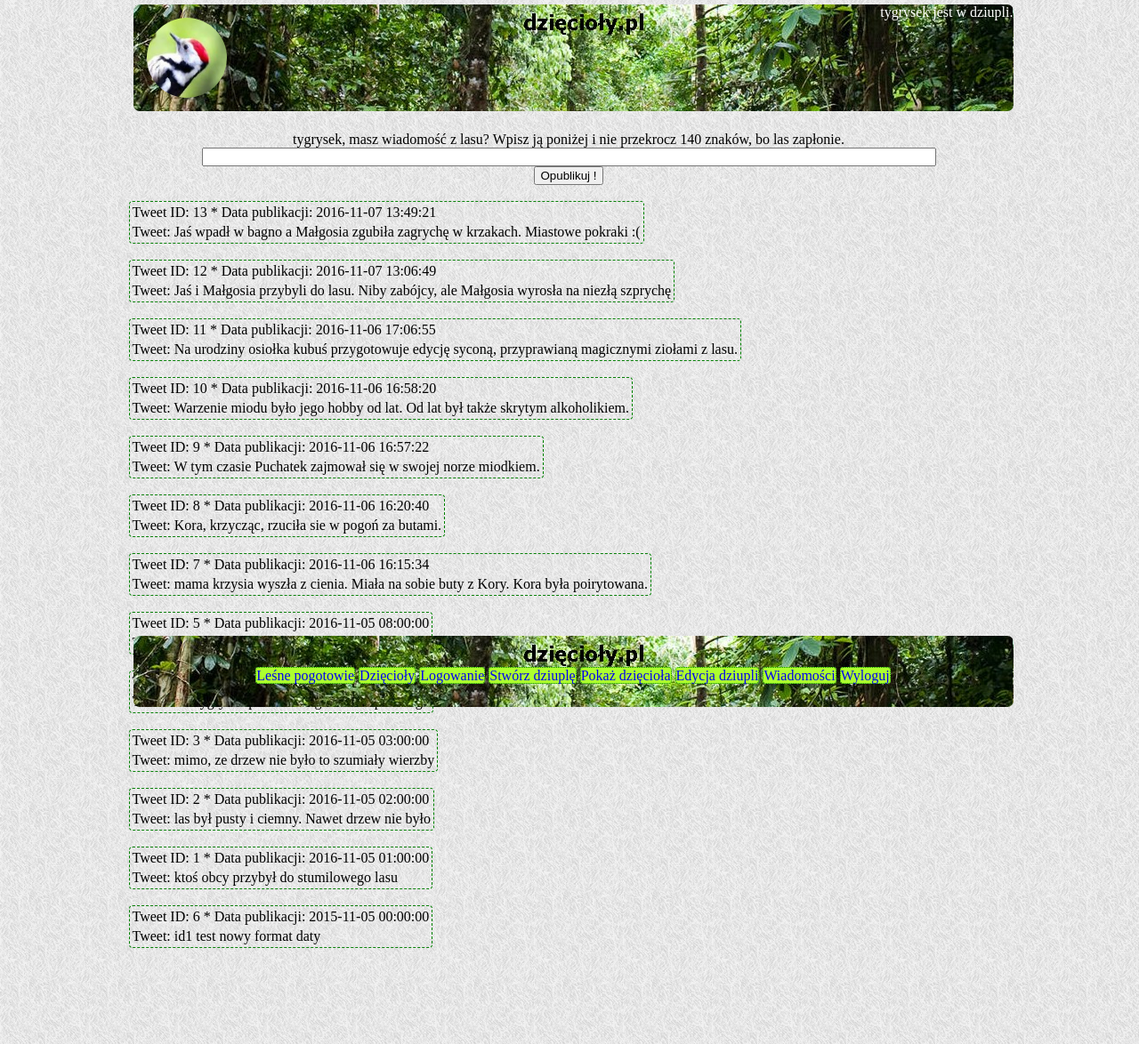
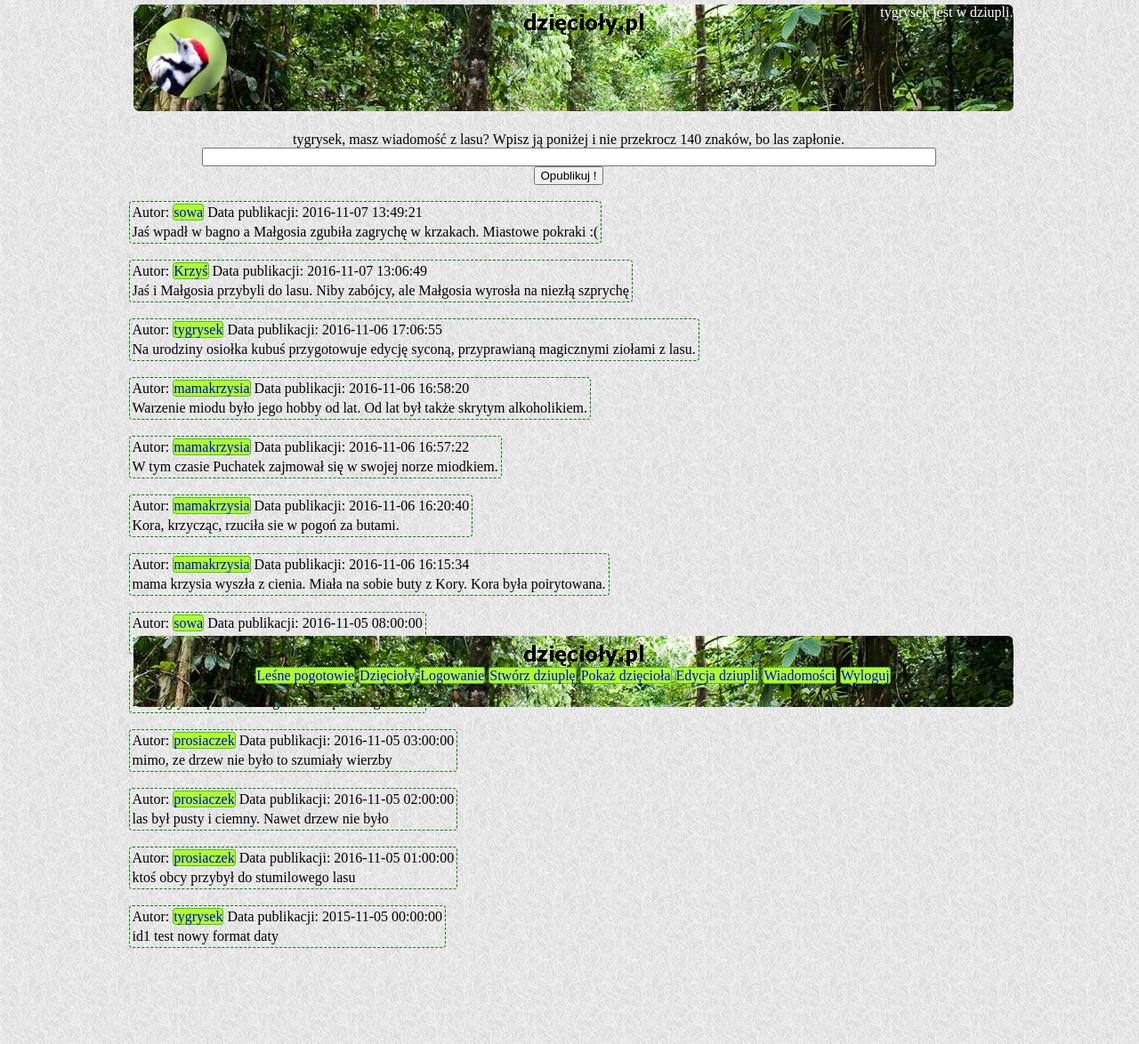
Before and after one commit to ccwrc/warsztat_2_twitter, a PHP site: page / in a window 1280 px wide. Shown: the whole page at 89% size. Run offline with PHP 8.4, Linux system fonts and the light colour scheme; a user stored in the database is signed in; data comes from the database, SQL or seed files in the repository.

Commit message:
zadanie 3 - OK

```diff
--- a/index.php
+++ b/index.php
@@ -32,9 +32,6 @@
         $newTweet->saveToDb($conn);
         unset($_POST['newtweet']);
   }
-
-
-
 
   $conn->close();
   $conn = null;
@@ -83,9 +80,27 @@
       </center> <br/>
 <?php
 // wersja testowa, do poprawy i w tabele
-    $conn = getDbConnection();
+$conn = getDbConnection();
 
-    $sql = "SELECT * FROM tweet ORDER BY tweet_date DESC LIMIT 60"; // dodalem limit zeby to jakos wygladalo
+$allTweets = Tweet::loadAllTweets($conn);
+
+foreach ($allTweets as $tweet) {
+    $userId = $tweet->getUserId();
+    $tweetId = $tweet->getId();
+
+    echo "<table class='tweet'>";
+    echo "<tr><td> ";
+    echo "Autor: <a href=\"showuser.php?strangeuser=$userId\">" .User::loadUserById($conn, $userId)->getUsername(). "</a> ";
+    echo "Data publikacji: " . $tweet->getCreationDate();
+    echo "</td></tr> <tr><td>";
+    echo $tweet->getText();
+    echo "</td></tr>";
+    echo "</table> <br/>";
+}
+
+
+    /*
+    $sql = "SELECT * FROM tweet ORDER BY tweet_date DESC";
     $result = $conn->query($sql);
 
    foreach ($result as $row) { //tabela do zmiany, do całkowitej przebudowy
@@ -97,8 +112,7 @@
     echo ("Tweet: " . $row['tweet_text'] . "<br>");
     echo "</td></tr>";
     echo "</table> <br/>";
-   }
-
+   } */
 
     $conn->close();
     $conn = null;
--- a/src/Tweet.php
+++ b/src/Tweet.php
@@ -78,24 +78,20 @@ class Tweet {
            return $ret;
     }
 
-    static public function loadAllTweets(mysqli $conn) { //do poprawy, nie dziala
-        $sql = "SELECT users.user_name, tweet.tweed_id, tweet.tweet_user_id, "
-                . "tweet.tweet_text, tweet.tweet_date FROM users JOIN tweet ON users.user_id="
-                . "tweet.tweet_user_id ORDER BY tweet_date ASC";
-
+    static public function loadAllTweets(mysqli $conn) { // dziala. pierd. 4 dni nad literowka
+        $sql = "SELECT * FROM tweet ORDER BY tweet_date DESC";
+        $result = $conn->query($sql);
         $ret = [];
 
-        $result = $conn->query($sql);
-        if ($result == true && $result->num_rows > 0) {
+        if ($result == true && $result->num_rows != 0) {
             foreach ($result as $row) {
                 $loadTweet = new Tweet();
-                $loadTweet->id = $row['tweet_id'];
-                $loadTweet->userId = $row['user_id'];
-                $loadTweet->username = $row['user_name'];
+                $loadTweet->tweetId = $row['tweet_id'];
+                $loadTweet->userId = $row['tweet_user_id'];
                 $loadTweet->text = $row['tweet_text'];
                 $loadTweet->creationDate = $row['tweet_date'];
 
-                $ret[$loadTweet->id] = $loadTweet;
+                $ret[$loadTweet->tweetId] = $loadTweet;
             }
         }
         return $ret;
--- a/src/User.php
+++ b/src/User.php
@@ -23,11 +23,11 @@ class User {  // mozna zamiennie wrzucic w setery real escape string
         return $this->id;
     }
 
-    public function getUsername($username) {
+    public function getUsername() {
         return $this->username;
     }
 
-    public function getEmail($email) {
+    public function getEmail() {
         return $this->email;
     }
 
```
